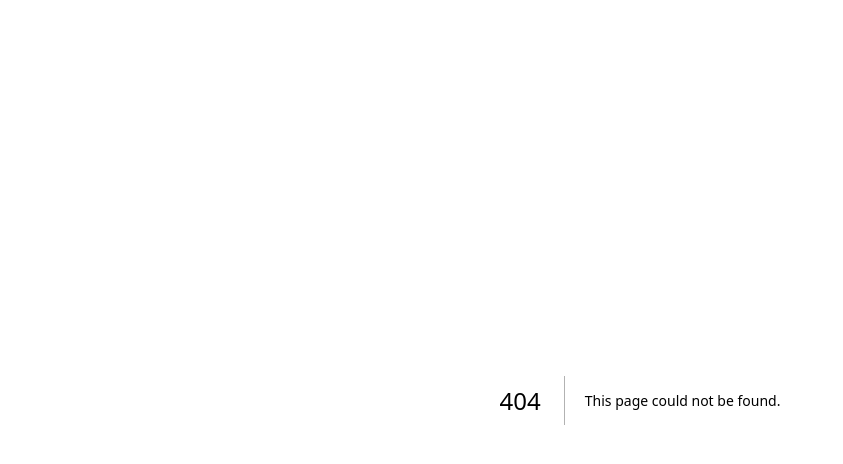
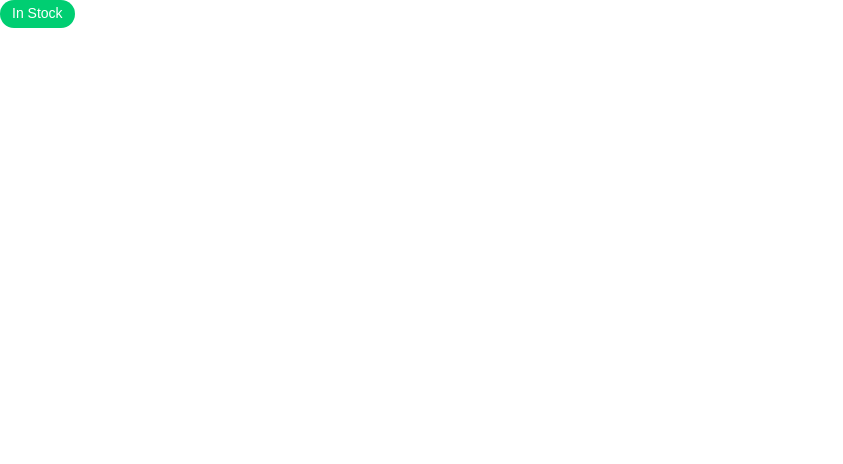
Before and after one commit to ManeManukyann/WB3_front, a Next.js app: page /common/components/statuses in a window 1280 px wide. Before the commit this address had no page. Shown: the top 464 px of the page, without its empty margins (0-843 px from the left). Built offline with nearby package versions, Linux system fonts and the light colour scheme.

Commit message:
feat: :art: status

```diff
--- /dev/null
+++ b/src/app/common/components/product/page.tsx
@@ -0,0 +1,58 @@
+import Status from "../statuses/page";
+
+interface ProduuctProps {
+  image: string;
+  name: string;
+  sku: string;
+  category: string;
+  price: number;
+  quantity: number;
+}
+
+export default function Product({
+  image,
+  name,
+  sku,
+  category,
+  price,
+  quantity,
+}: ProduuctProps) {
+  let statusColor;
+
+  if (quantity > 4 && quantity < 10) {
+    statusColor = "#FFBB1E";
+  } else if (quantity < 4 && quantity >= 0) {
+    statusColor = "#FE125F";
+  } else {
+    statusColor = "#00CE72";
+  }
+
+  return (
+    <div className="w-full h-max flex py-3 px-6 items-center gap-6 justify-between self-stretch border-b-[1px]">
+      <img
+        src={image}
+        alt=""
+        className="w-[64px] h-[64px] rounded-md bg-white"
+      />
+      <p className="overflow-hidden text-textColor text-ellipsis font-poppins text-md normal font-regular leading-line3">
+        {name}
+      </p>
+      <p>{sku}</p>
+      <p>{category}</p>
+      <p>{price}</p>
+      <p>{quantity}</p>
+      <Status quantity={quantity} />
+      <div className="w-[104px] h-[32px] flex items-start gap-1">
+        <div className="w-full h-max  px-2 py-2 bg-iconDivColor rounded-lg">
+          <img src="/icons/info.svg" alt="" />
+        </div>
+        <div className="w-full h-max  px-2 py-2 bg-iconDivColor rounded-lg">
+          <img src="/icons/edit.svg" alt="" />
+        </div>
+        <div className="w-full h-max  px-2 py-2 bg-iconDivColor rounded-lg">
+          <img src="/icons/delete.svg" alt="" />
+        </div>
+      </div>
+    </div>
+  );
+}
--- /dev/null
+++ b/src/app/common/components/statuses/page.tsx
@@ -0,0 +1,30 @@
+interface StatusProps {
+  quantity: number;
+}
+
+export default function Status({ quantity }: StatusProps) {
+  let backgroundColor: string;
+  let name: string;
+
+  if (quantity === 0) {
+    backgroundColor = "#FE125F";
+    name = "Out of Stock";
+  } else if (quantity < 6) {
+    backgroundColor = "#FFBB1E";
+    name = "Low Stock";
+  } else {
+    backgroundColor = "#00CE72";
+    name = "In Stock";
+  }
+
+  return (
+    <div
+      className="w-max h-max px-3 py-1 flex justify-center items-center gap-[10px] rounded-[40px]"
+      style={{ backgroundColor }}
+    >
+      <span className="text-logInBoxColor font-poppins text-md normal font-regular leading-line3">
+        {name}
+      </span>
+    </div>
+  );
+}
```
